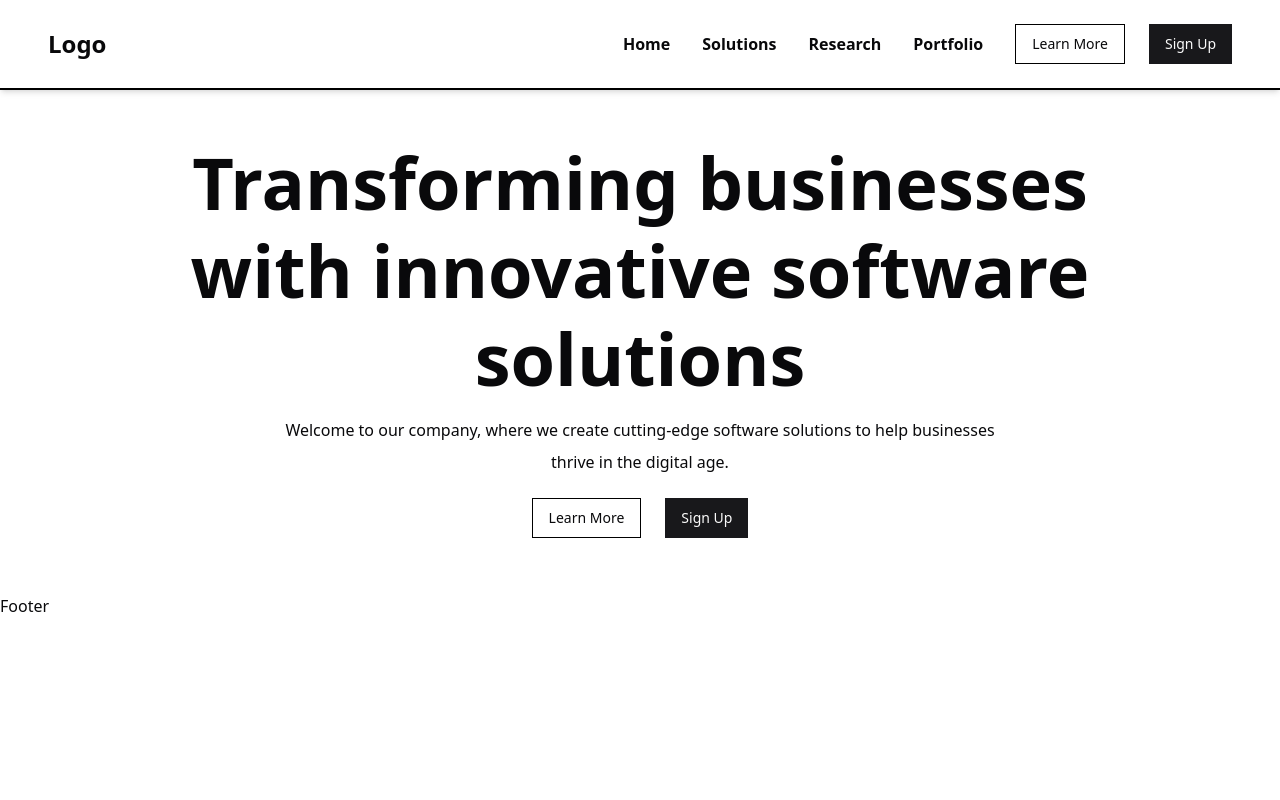
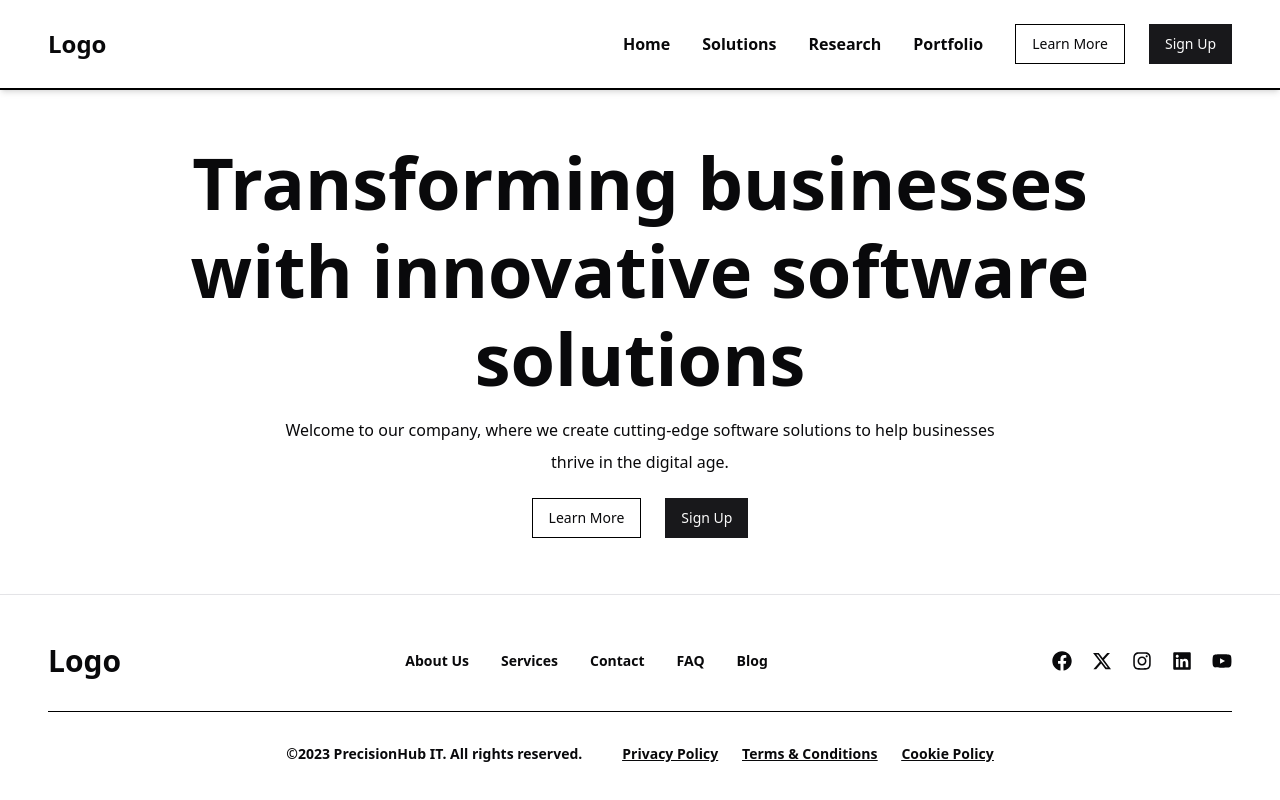
Before and after one commit to Siddhartha097/precisionHubIT, a React (Vite) app: page / in a window 1280 px wide. Shown: the top 800 px of the page. Built offline with nearby package versions, Linux system fonts and the light colour scheme.

Commit message:
first commit

```diff
--- a/package.json
+++ b/package.json
@@ -21,6 +21,7 @@
     "match-sorter": "^6.3.4",
     "react": "^18.2.0",
     "react-dom": "^18.2.0",
+    "react-icons": "^5.0.1",
     "react-router-dom": "^6.22.1",
     "sort-by": "^0.0.2",
     "tailwind-merge": "^2.2.1",
--- a/src/components/Footer.tsx
+++ b/src/components/Footer.tsx
@@ -1,8 +1,107 @@
+import { FaFacebook, FaInstagram, FaLinkedin, FaYoutube, } from "react-icons/fa";
+import { FaXTwitter } from "react-icons/fa6";
+import { Separator } from "./ui/separator";
+import { Link } from "react-router-dom";
 
+const Services = [
+    {
+        label: 'About Us',
+        link: '#',
+    },
+    {
+        label: 'Services',
+        link: '#',
+    },
+    {
+        label: 'Contact',
+        link: '#',
+    },
+    {
+        label: 'FAQ',
+        link: '#',
+    },
+    {
+        label: 'Blog',
+        link: '#',
+    },
+];
+
+const Socials = [
+    {
+        label: 'Facebook',
+        icon: <FaFacebook />,
+        link: '#',
+    },
+    {
+        label: 'Twitter',
+        icon: <FaXTwitter />,
+        link: '#',
+    },
+    {
+        label: 'Instagram',
+        icon: <FaInstagram />,
+        link: '#',
+    },
+    {
+        label: 'LinkedIn',
+        icon: <FaLinkedin />,
+        link: '#',
+    },
+    {
+        label: 'Youtube',
+        icon: <FaYoutube />,
+        link: '#',
+    },
+]
 
 const Footer = () => {
     return (
-        <div>Footer</div>
+        <footer className="p-12 flex flex-col w-full h-full relative shadow-md border-t ">
+            {/* Upper part */}
+            <section className="flex items-center justify-between">
+
+                {/* Logo */}
+                <div className="text-3xl font-bold">
+                    Logo
+                </div>
+
+                {/* Services */}
+                <div>
+                    <ul className="flex items-center justify-between space-x-8 font-semibold text-sm">
+                        {Services.map(service => (
+                            <Link to={service.link}>
+                                {service.label}
+                            </Link>
+                        ))}
+                    </ul>
+                </div>
+
+                {/* Socials */}
+                <div>
+                    <ul className="flex items-center justify-between space-x-5 text-xl">
+                        {Socials.map(social => (
+                            <Link key={social.label} to={social.link}>
+                                {social.icon}
+                            </Link>
+                        ))}
+                    </ul>
+                </div>
+
+            </section>
+
+            {/* seperaction */}
+            <Separator className="my-8 bg-black" />
+
+            {/* Lower part */}
+            <section className="flex items-center justify-center text-sm font-semibold gap-10">
+                ©2023 PrecisionHub IT. All rights reserved.
+                <div className="flex items-center justify-between space-x-6 underline">
+                    <Link to={'#'}>Privacy Policy</Link>
+                    <Link to={'#'}>Terms & Conditions</Link>
+                    <Link to={'#'}>Cookie Policy</Link>
+                </div>
+            </section>
+        </footer>
     )
 }
 
```
Also changed, not shown: 1 other file (tests, documents, lock files or other folders).
